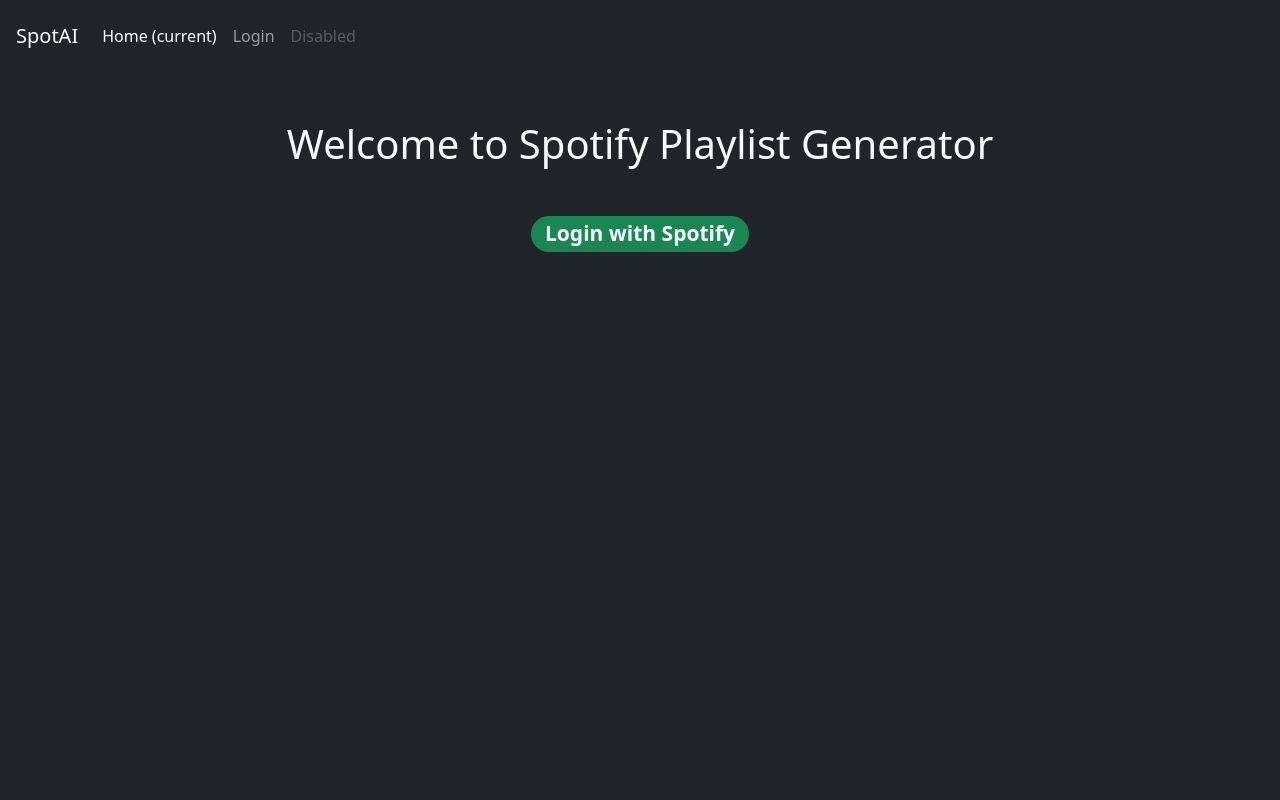
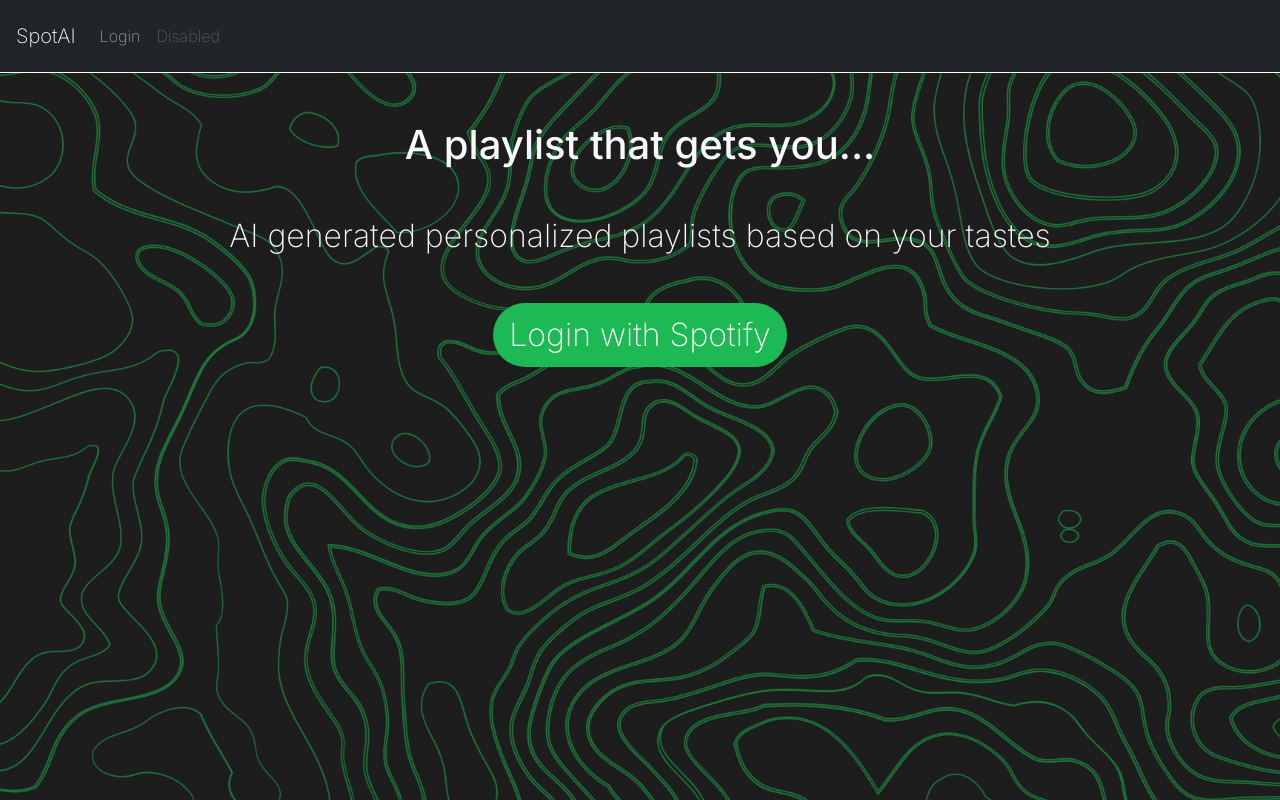
Before and after one commit to jonathandow/SpotAI, a Flask app: page / in a window 1280 px wide. Run offline with Flask 3, Linux system fonts and the light colour scheme; parts of the project's set-up code (start-up, migrations or seed data) failed here and were passed over.

Commit message:
feat: added styling to index.html

```diff
--- /dev/null
+++ b/static/style.css
@@ -0,0 +1,32 @@
+body {
+  min-height: 100vh;
+  background-image: url('/static/img/background.png');
+  background-size: cover;
+  background-position: center;
+  background-repeat: no-repeat;
+  background-attachment: fixed;
+  overflow: auto;
+}
+
+.inter-light {
+  font-family: 'Inter', sans-serif !important;
+  font-optical-sizing: auto;
+  font-weight: 200;
+  font-style: normal;
+  font-variation-settings: 'slnt' 0;
+}
+
+.bg-green {
+  background-color: #1db954;
+}
+
+.button {
+  cursor: pointer;
+  transition: all 0.3s ease; /* Smooth transition */
+}
+
+.button:hover {
+  transform: scale(1.1); /* Slightly increase the size */
+  background-color: #00dd4e; /* Slightly darker green */
+  border: 1px solid#ffffff;
+}
--- a/templates/index.html
+++ b/templates/index.html
@@ -4,6 +4,8 @@
     <meta charset="UTF-8" />
     <meta name="viewport" content="width=device-width, initial-scale=1.0" />
     <title>Spotify Playlist Generator</title>
+
+    <!-- Bootstrap packages -->
     <link
       href="https://cdn.jsdelivr.net/npm/bootstrap@5.3.3/dist/css/bootstrap.min.css"
       rel="stylesheet"
@@ -15,20 +17,39 @@
       integrity="sha384-YvpcrYf0tY3lHB60NNkmXc5s9fDVZLESaAA55NDzOxhy9GkcIdslK1eN7N6jIeHz"
       crossorigin="anonymous"
     ></script>
+
+    <!-- Inter font -->
+    <link rel="preconnect" href="https://fonts.googleapis.com" />
+    <link rel="preconnect" href="https://fonts.gstatic.com" crossorigin />
+    <link
+      href="https://fonts.googleapis.com/css2?family=Inter:wght@100..900&display=swap"
+      rel="stylesheet"
+    />
+
+    <!-- style.css -->
+    <link
+      rel="stylesheet"
+      type="text/css"
+      href="{{ url_for('static', filename='style.css') }}"
+    />
   </head>
-  <body class="bg-dark text-light">
+  <body class="bg-dark text-light inter-light">
     {% include 'navbar.html' %}
-    <div class="container">
-      <h1 class="m-5 text-center">Welcome to Spotify Playlist Generator</h1>
-      <h3 class="m-5 d-flex justify-content-center">
-        <span class="badge rounded-pill bg-success">
+    <div class="container text-center inter-light">
+      <h1 class="m-5">A playlist that gets you...</h1>
+      <h2 class="m-5 inter-light">
+        AI generated personalized playlists based on your tastes
+      </h2>
+      <div class="d-flex justify-content-center">
+        <span class="p-3 button badge rounded-pill bg-green">
           <a
-            style="color: white; text-decoration: none"
+            class="inter-light"
+            style="color: white; text-decoration: none; font-size: xx-large"
             href="{{ url_for('login') }}"
             >Login with Spotify</a
           >
         </span>
-      </h3>
+      </div>
     </div>
   </body>
 </html>
--- a/templates/navbar.html
+++ b/templates/navbar.html
@@ -1,5 +1,5 @@
 <nav
-  class="navbar navbar-dark bg-dark navbar-expand-lg navbar-light bg-light p-3"
+  class="navbar navbar-dark bg-dark navbar-expand-lg navbar-light bg-light p-3 border-bottom border-white"
 >
   <a class="navbar-brand" href="#">SpotAI</a>
   <button
@@ -15,9 +15,6 @@
   </button>
   <div class="collapse navbar-collapse" id="navbarNavAltMarkup">
     <div class="navbar-nav">
-      <a class="nav-item nav-link active" href="#"
-        >Home <span class="sr-only">(current)</span></a
-      >
       <a class="nav-item nav-link" href="#">Login</a>
       <a class="nav-item nav-link disabled" href="#">Disabled</a>
     </div>
```
Also changed, not shown: static/img/background.png (added).
